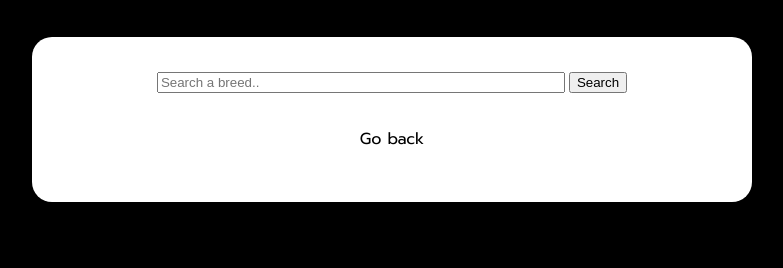
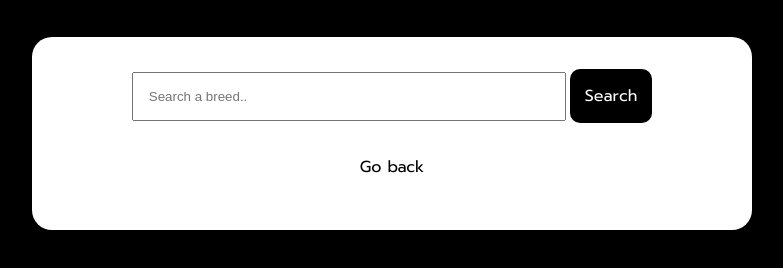
Before and after one commit to nrgtwithers/final-project-mockup, a plain HTML site: page search.html in a window 1280 px wide. Shown: the part 130-398 px from the top of the page, without its empty margins (248-1031 px from the left). Drawn offline with Linux system fonts and the light colour scheme.

Commit message:
changes to search

```diff
--- a/public/style.css
+++ b/public/style.css
@@ -114,6 +114,7 @@ button.w3-button:hover{
   }
 
   input{
+    padding: 15px;
     justify-content: center;
   }
 
@@ -136,3 +137,11 @@ a.links:hover{
   h1.title{
     text-align:center;
   }
+
+  a.button{
+    background-color: black;
+    padding: 15px;
+    border-radius: 10px;
+    color: white;
+    font-family: 'Prompt', sans-serif;
+  }
--- a/search.html
+++ b/search.html
@@ -17,7 +17,9 @@
         <!-- The form -->
         <form class="example" action="action_page.php">
             <input type="text" class="search" placeholder="Search a breed.." name="search">
-            <button onclick="window.location.href = 'https://nrgtwithers.github.io/final-project-mockup/results';">Search</button>
+            <a href="./results.html" class="button">Search</a>
+
+            <!-- <button onclick="window.location.href = 'https://nrgtwithers.github.io/final-project-mockup/results';">Search</button> -->
         </form>
         <br>
         <p><a class="links" href="index.html">Go back</a></p>
```
